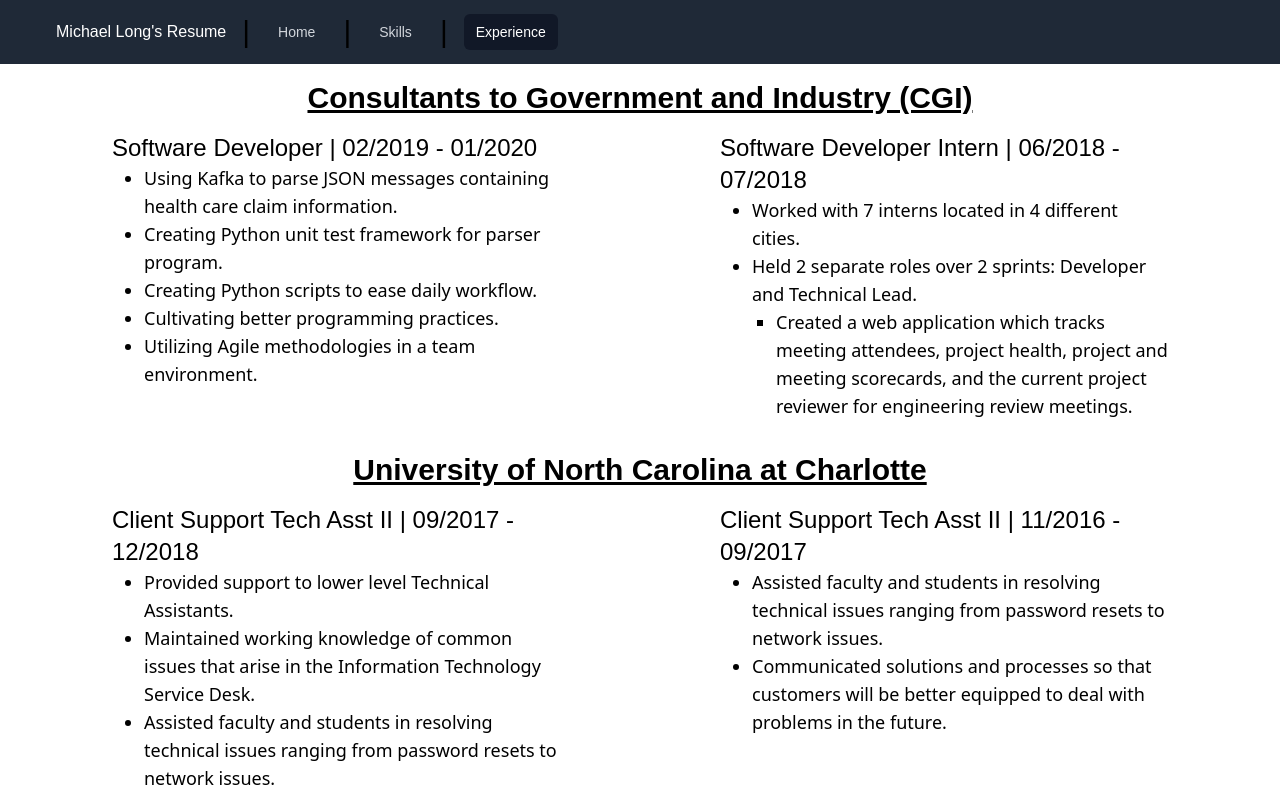
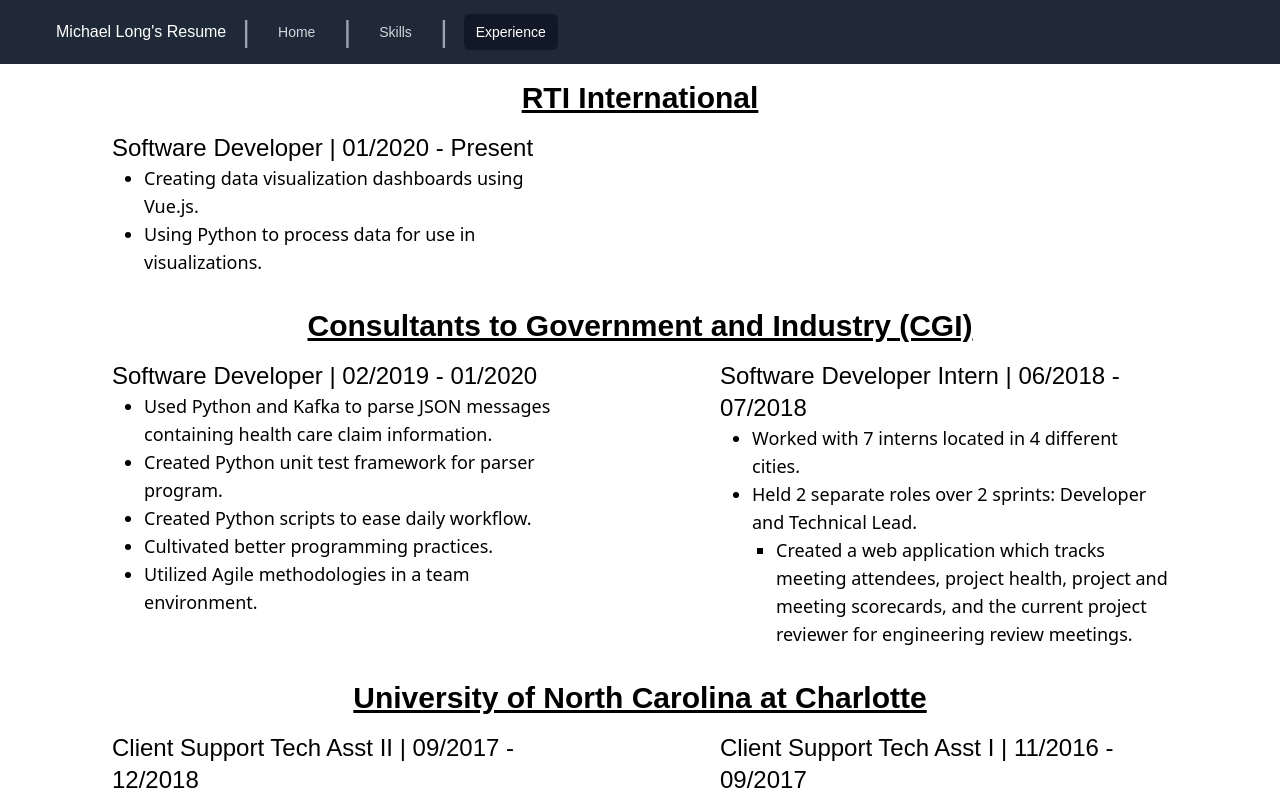
Before and after one commit to michael-long88/resume-vue-tailwind, a Vue app: page /experience in a window 1280 px wide. Shown: the top 797 px of the page. Built offline with nearby package versions, Linux system fonts and the light colour scheme.

Commit message:
Uppdate experience page

```diff
--- a/src/components/JobList.vue
+++ b/src/components/JobList.vue
@@ -31,7 +31,6 @@
   },
   methods: {
     isArray: (element) => {
-      console.log(element)
       return Array.isArray(element)
     }
   }
--- a/src/components/Nav.vue
+++ b/src/components/Nav.vue
@@ -32,12 +32,12 @@
           <div class="hidden sm:block sm:ml-6">
             <div class="flex space-x-4 font-cinzel">
               <p class="menu-link-text text-white my-auto">Michael Long's Resume</p>
-              <p class="mx-auto text-3xl">|</p>
+              <p class="mx-auto text-3xl text-gray-400">|</p>
               <!-- Current: "bg-gray-900 text-white", Default: "text-gray-300 hover:bg-gray-700 hover:text-white" -->
               <router-link to="/" class="menu-link text-sm">Home</router-link>
-              <p class="mx-auto text-3xl">|</p>
+              <p class="mx-auto text-3xl text-gray-400">|</p>
               <router-link to="/skills" class="menu-link text-sm">Skills</router-link>
-              <p class="mx-auto text-3xl">|</p>
+              <p class="mx-auto text-3xl text-gray-400">|</p>
               <router-link to="/experience" class="menu-link text-sm">Experience</router-link>
             </div>
           </div>
--- a/src/views/Experience.vue
+++ b/src/views/Experience.vue
@@ -20,16 +20,26 @@
   data () {
     return {
       jobs: {
+        'RTI International': [
+          {
+            position: 'Software Developer',
+            timeline: '01/2020 - Present',
+            responsibilities: [
+              'Creating data visualization dashboards using Vue.js.',
+              'Using Python to process data for use in visualizations.'
+            ]
+          }
+        ],
         'Consultants to Government and Industry (CGI)': [
           {
             position: 'Software Developer',
             timeline: '02/2019 - 01/2020',
             responsibilities: [
-              'Using Kafka to parse JSON messages containing health care claim information.',
-              'Creating Python unit test framework for parser program.',
-              'Creating Python scripts to ease daily workflow.',
-              'Cultivating better programming practices.',
-              'Utilizing Agile methodologies in a team environment.'
+              'Used Python and Kafka to parse JSON messages containing health care claim information.',
+              'Created Python unit test framework for parser program.',
+              'Created Python scripts to ease daily workflow.',
+              'Cultivated better programming practices.',
+              'Utilized Agile methodologies in a team environment.'
             ]
           },
           {
@@ -56,7 +66,7 @@
             ]
           },
           {
-            position: 'Client Support Tech Asst II',
+            position: 'Client Support Tech Asst I',
             timeline: '11/2016 - 09/2017',
             responsibilities: [
               'Assisted faculty and students in resolving technical issues ranging from password resets to network issues.',
```
